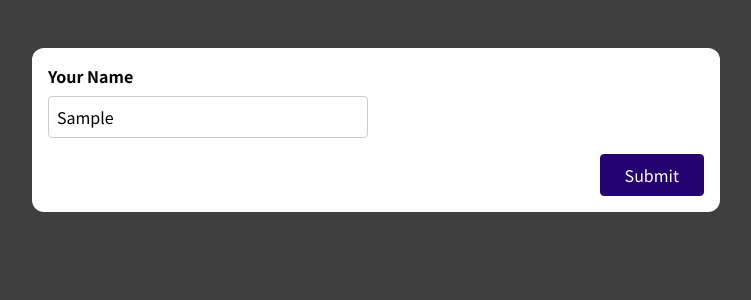
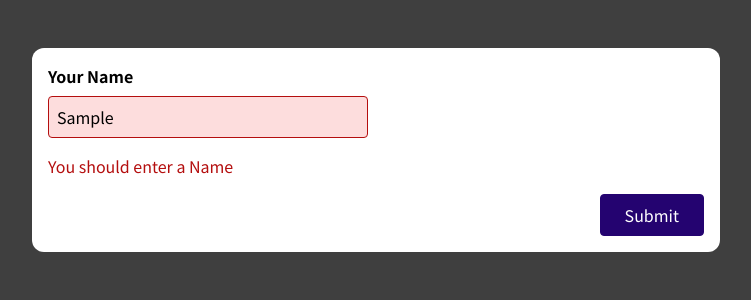
Before and after one commit to Laeti-dev/React_FormPractice, a React (Create React App) app: page / in a window 1280 px wide. Both pictures are taken after typing "Sample" into the empty fields and a click on the button "Submit". Shown: the top 300 px of the page, without its empty margins (264-1015 px from the left). Built offline with nearby package versions, Linux system fonts and the light colour scheme.

Commit message:
361 Handling the was touched state

```diff
--- a/src/components/SimpleInput.js
+++ b/src/components/SimpleInput.js
@@ -4,7 +4,9 @@ const SimpleInput = (props) => {
   // Create a state to check keystroke to use on the input
   const [enteredName, setEnteredName] = useState('');
   // create a state for the validation
-  const [nameIsValid, setNameIsValid] = useState(true);
+  const [nameIsValid, setNameIsValid] = useState(false);
+  //
+  const [enteredNameTouched, setEnteredNameTouched] = useState(false)
 
   const nameInputChangeHandler = (event) => {
     setEnteredName(event.target.value);
@@ -12,7 +14,8 @@ const SimpleInput = (props) => {
 
   const submitFormHandler = (event) => {
     event.preventDefault();
-
+    // when user is submitting the form, set to true
+    setEnteredNameTouched(true);
     // Check for input validity
     if (enteredName.trim() === ''){
       setNameIsValid(false)
@@ -24,8 +27,8 @@ const SimpleInput = (props) => {
     // setEnteredName('');
 
   };
-
-  const nameInputClasses = nameIsValid ? "form-control" : "form-control invalid";
+  const nameInputIsInvalid = !nameIsValid && enteredNameTouched;
+  const nameInputClasses = nameInputIsInvalid ? "form-control invalid" : "form-control";
 
   return (
     <form onSubmit={submitFormHandler}>
@@ -38,7 +41,7 @@ const SimpleInput = (props) => {
           // bind the states to input
           value={enteredName}
           />
-        {!nameIsValid && <p className="error-text">You should enter a Name</p>}
+        {nameInputIsInvalid && <p className="error-text">You should enter a Name</p>}
       </div>
       <div className="form-actions">
         <button>Submit</button>
```
